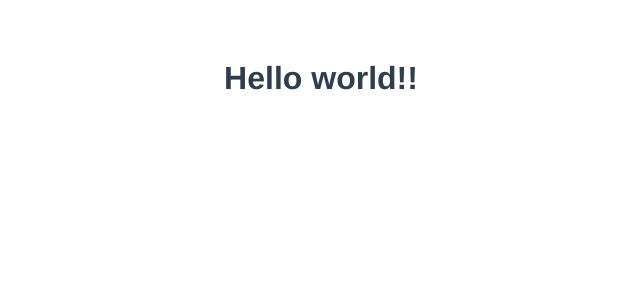
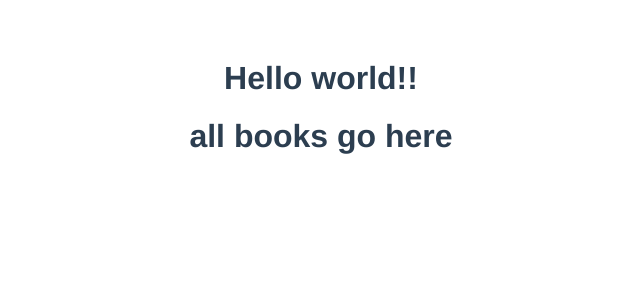
Before and after one commit to yushisalvador/MyBooks-frontend, a Vue app: page / in a window 1280 px wide. Shown: the top 300 px of the page, without its empty margins (319-959 px from the left). Built offline with nearby package versions, Linux system fonts and the light colour scheme.

Commit message:
feat: add AllBooks component

```diff
--- a/src/App.vue
+++ b/src/App.vue
@@ -1,11 +1,13 @@
 <template>
   <h1>Hello world!!</h1>
+  <AllBooks />
 </template>
 
 <script>
+import AllBooks from "./components/AllBooks.vue";
 export default {
   name: "App",
-  components: {},
+  components: { AllBooks },
 };
 </script>
 
--- /dev/null
+++ b/src/components/AllBooks.vue
@@ -0,0 +1,9 @@
+<template>
+  <h1>all books go here</h1>
+</template>
+
+<script>
+export default {
+  name: "AllBooks",
+};
+</script>
```
